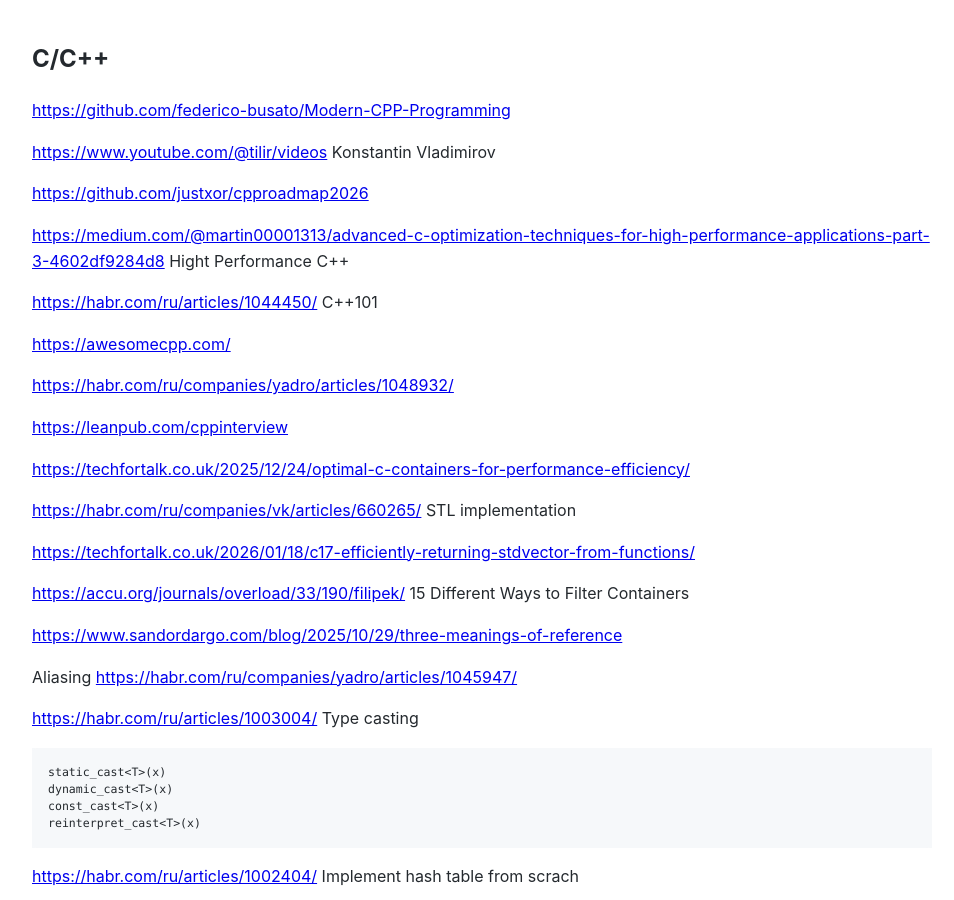
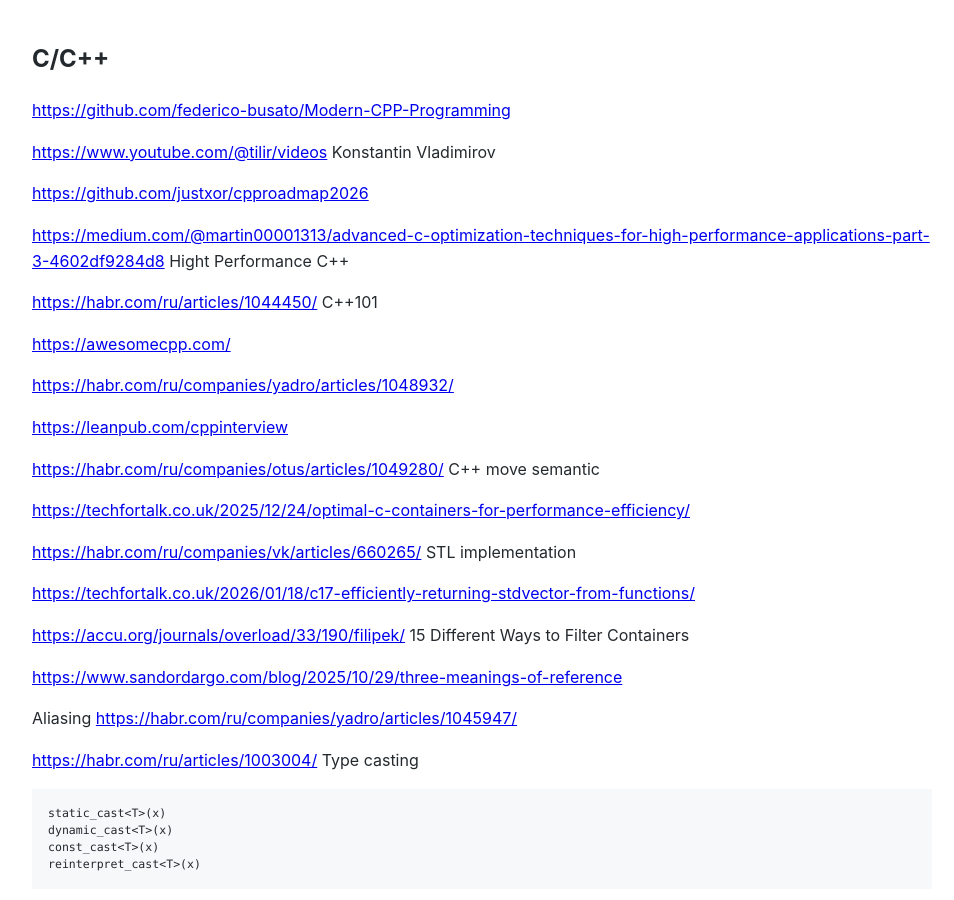
Before and after one commit to Michael-Lubinsky/michael-lubinsky.github.com, a Jekyll site: the page built from cpp/cpp.md, in a window 1280 px wide and 900 px high. Shown: the whole window, without its empty margins (158-1112 px from the left). Built offline with Jekyll 4.4.1, drawn with Linux system fonts in a browser that asks for light colours; our own code applies the rules of GitHub Pages for plain Markdown files.

Commit message:
Update cpp.md

```diff
--- a/cpp/cpp.md
+++ b/cpp/cpp.md
@@ -16,6 +16,9 @@
 <https://habr.com/ru/companies/yadro/articles/1048932/>
 
 <https://leanpub.com/cppinterview>
+
+
+<https://habr.com/ru/companies/otus/articles/1049280/>  C++ move semantic
 
 <https://techfortalk.co.uk/2025/12/24/optimal-c-containers-for-performance-efficiency/>
 
```
